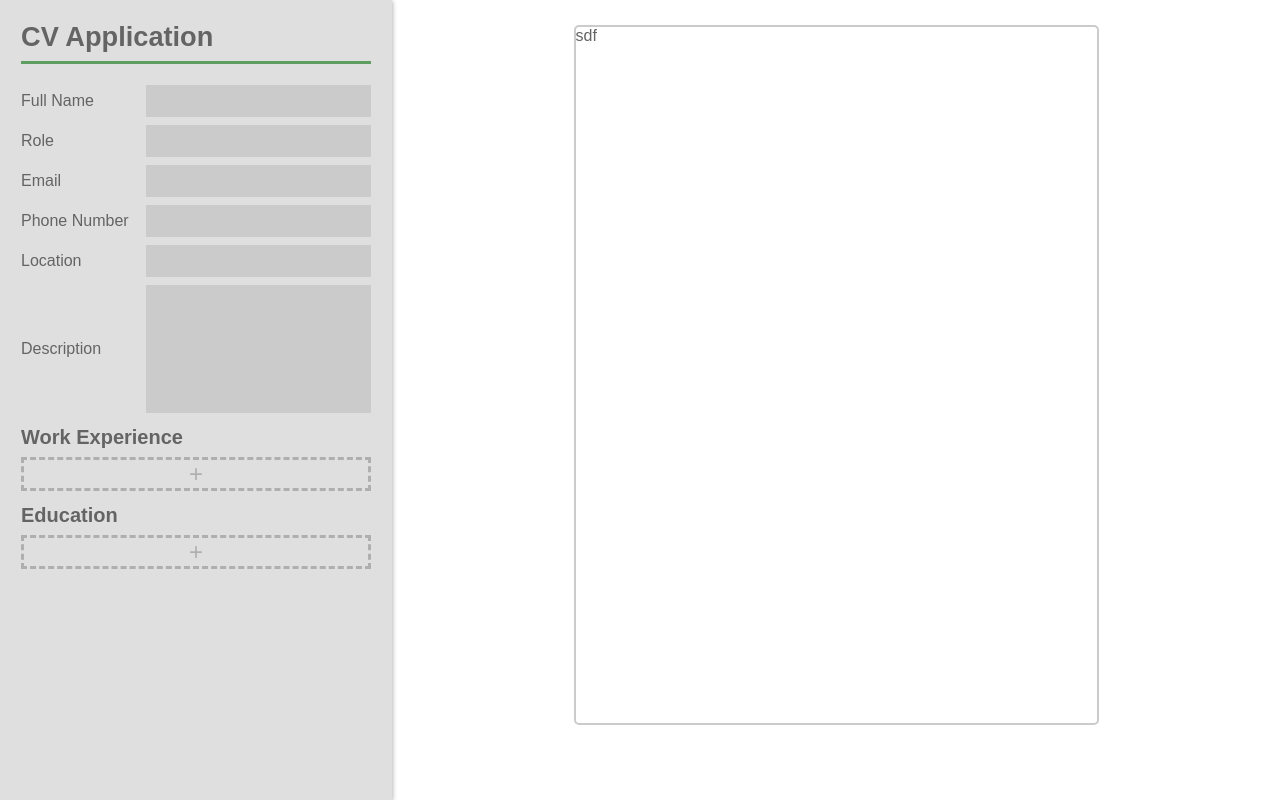
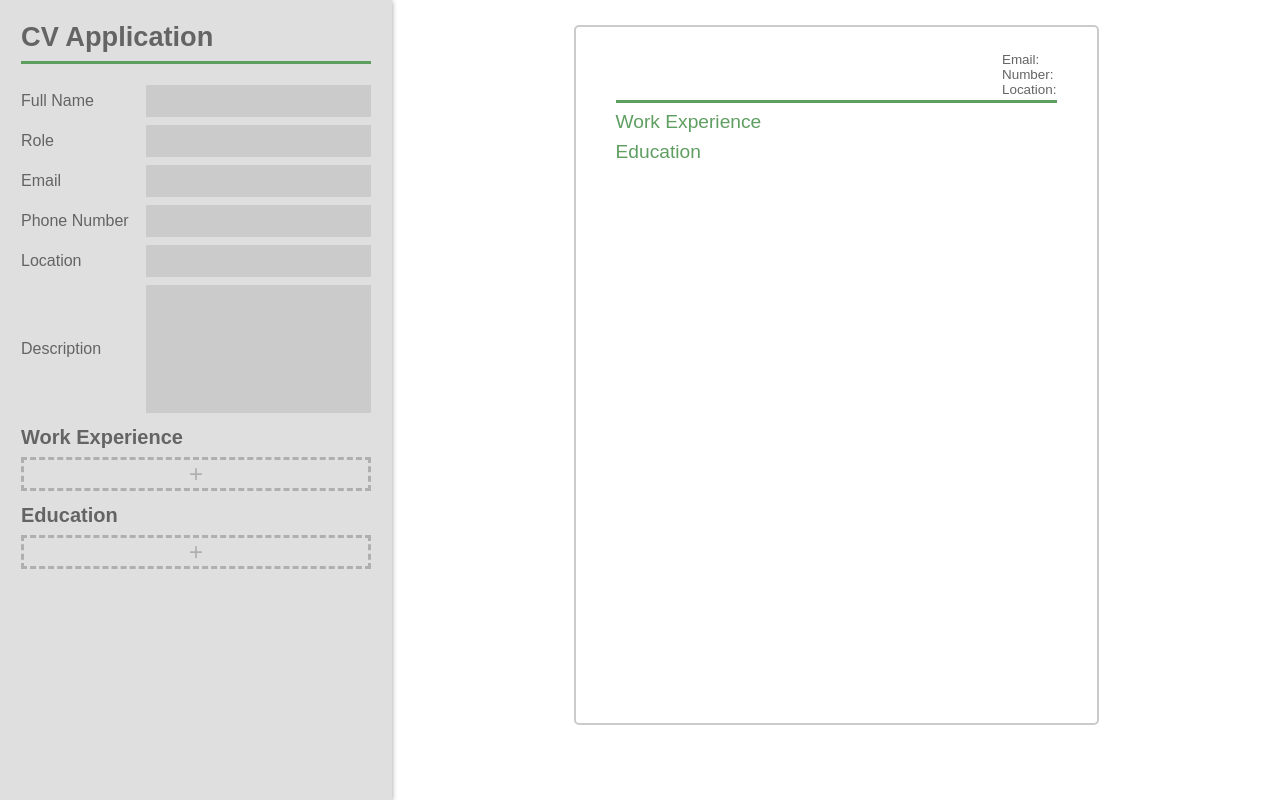
Before and after one commit to XavXS/cv-project, a React (Create React App) app: page / in a window 1280 px wide. Built offline with nearby package versions, Linux system fonts and the light colour scheme.

Commit message:
Add output generation

```diff
--- a/src/components/Education.js
+++ b/src/components/Education.js
@@ -60,7 +60,7 @@ class Educational extends React.Component {
                 <label>
                   Date of Study
                   <input
-                    type="date"
+                    type="text"
                     value={element.date}
                     onChange={(e) =>
                       change(e, element.id, type, 'date')
--- a/src/components/Output.js
+++ b/src/components/Output.js
@@ -3,9 +3,57 @@ import '../styles/Output.css';
 
 class Output extends React.Component {
   render() {
+    let { general, work, education } = this.props.data;
     return (
       <div id="output">
-        <div className="output">sdf</div>
+        <div className="output">
+          <div className="general-out">
+            <div className="general-main">
+              <div className="general-name">{general.name}</div>
+              <h3 className="general-roles">{general.role}</h3>
+            </div>
+            <div className="general-extra">
+              <div className="general-email">
+                Email: {general.email}
+              </div>
+              <div className="general-number">
+                Number: {general.number}
+              </div>
+              <div className="general-location">
+                Location: {general.location}
+              </div>
+            </div>
+          </div>
+          <div className="divider-out"></div>
+          <div className="desc">{general.desc}</div>
+          <div className="title-exp">Work Experience</div>
+          {work.map((element) => {
+            return (
+              <div className="work-out" key={element.id}>
+                <div className="divider-exp"></div>
+                <div className="experience-info">
+                  {element.company} | {element.position}
+                </div>
+                <div className="desc">{element.tasks}</div>
+                <div className="exp-date">
+                  {element.from} ~ {element.until}
+                </div>
+              </div>
+            );
+          })}
+          <div className="title-exp">Education</div>
+          {education.map((element) => {
+            return (
+              <div className="education-out">
+                <div className="divider-exp"></div>
+                <div className="experience-info">
+                  {element.school} | {element.title}
+                </div>
+                <div className="exp-date">{element.date}</div>
+              </div>
+            );
+          })}
+        </div>
       </div>
     );
   }
--- a/src/components/Work.js
+++ b/src/components/Work.js
@@ -73,7 +73,7 @@ class Work extends React.Component {
                 <label>
                   Worked From
                   <input
-                    type="date"
+                    type="text"
                     value={element.from}
                     onChange={(e) =>
                       change(e, element.id, type, 'from')
@@ -85,7 +85,7 @@ class Work extends React.Component {
                 <label>
                   Worked Until
                   <input
-                    type="date"
+                    type="text"
                     value={element.until}
                     onChange={(e) =>
                       change(e, element.id, type, 'until')
--- a/src/styles/Output.css
+++ b/src/styles/Output.css
@@ -1,12 +1,62 @@
-:root {
-
-}
-
 .output {
     width: 525px;
     height: 700px;
     border: 2px solid var(--input-bg);
     border-radius: 5px;
+    padding: 25px 40px;
+}
+
+.general-out {
+    display: flex;
+    justify-content: space-between;
+    margin-bottom: 3px;
+}
+
+.general-main, .general-extra {
+    display: flex;
+    flex-direction: column;
+    justify-content: center;
+}
+
+.general-name {
+    font-size: 2rem;
+}
+
+h3 {
+    font-size: 1.2rem;
+    font-weight: 400;
+}
+
+.title-exp {
+    color: var(--accent);
+    font-size: 1.2rem;
+    margin-top: 8px;
+}
+
+.general-extra > div, .desc {
+    font-size: 0.84rem;
+}
+
+.divider-exp {
+    height: 1px;
+    background-color: var(--text-color);
+    margin-top: 3px;
+    margin-bottom: 5px;
+}
+
+.divider-out {
+    height: 3px;
+    background-color: var(--accent);
+    margin-bottom: 8px;
+}
+
+.desc {
+    color: gray;
+}
+
+.exp-date {
+    margin-top: 3px;
+    font-size: 0.87rem;
 }
 
 #output {
```
